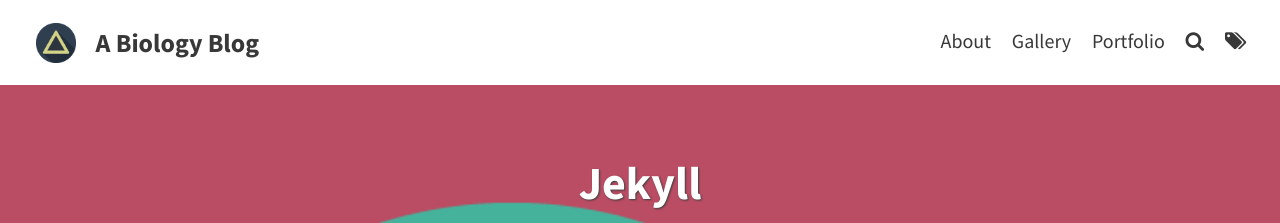
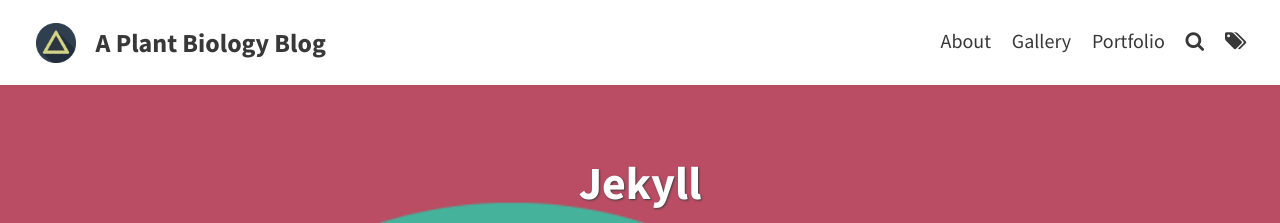
Before and after one commit to bmmoore43/scienceblog, a Jekyll site: the page built from _portfolio/jekyllblog.md, in a window 1280 px wide. Shown: the top 223 px of the page. Built offline with Jekyll 4.4.1, drawn with Linux system fonts in a browser that asks for light colours.

Commit message:
update url

```diff
--- a/_config.yml
+++ b/_config.yml
@@ -1,10 +1,10 @@
 # SITE CONFIGURATION
-baseurl: "/Blog"
+baseurl: "/scienceblog"
 url: "https://bmmoore43.github.io/"
 
 # THEME-SPECIFIC CONFIGURATION
-title: A Biology Blog                                    # site's title
-description: "Blog posts about cool science"      # used by search engines
+title: A Plant Biology Blog                                    # site's title
+description: "Blog posts about cool plant science"      # used by search engines
 avatar: assets/img/triangle.png                         # Empty for no avatar in navbar
 favicon: assets/favicon.ico                             # Icon displayed in the tab
 
```
